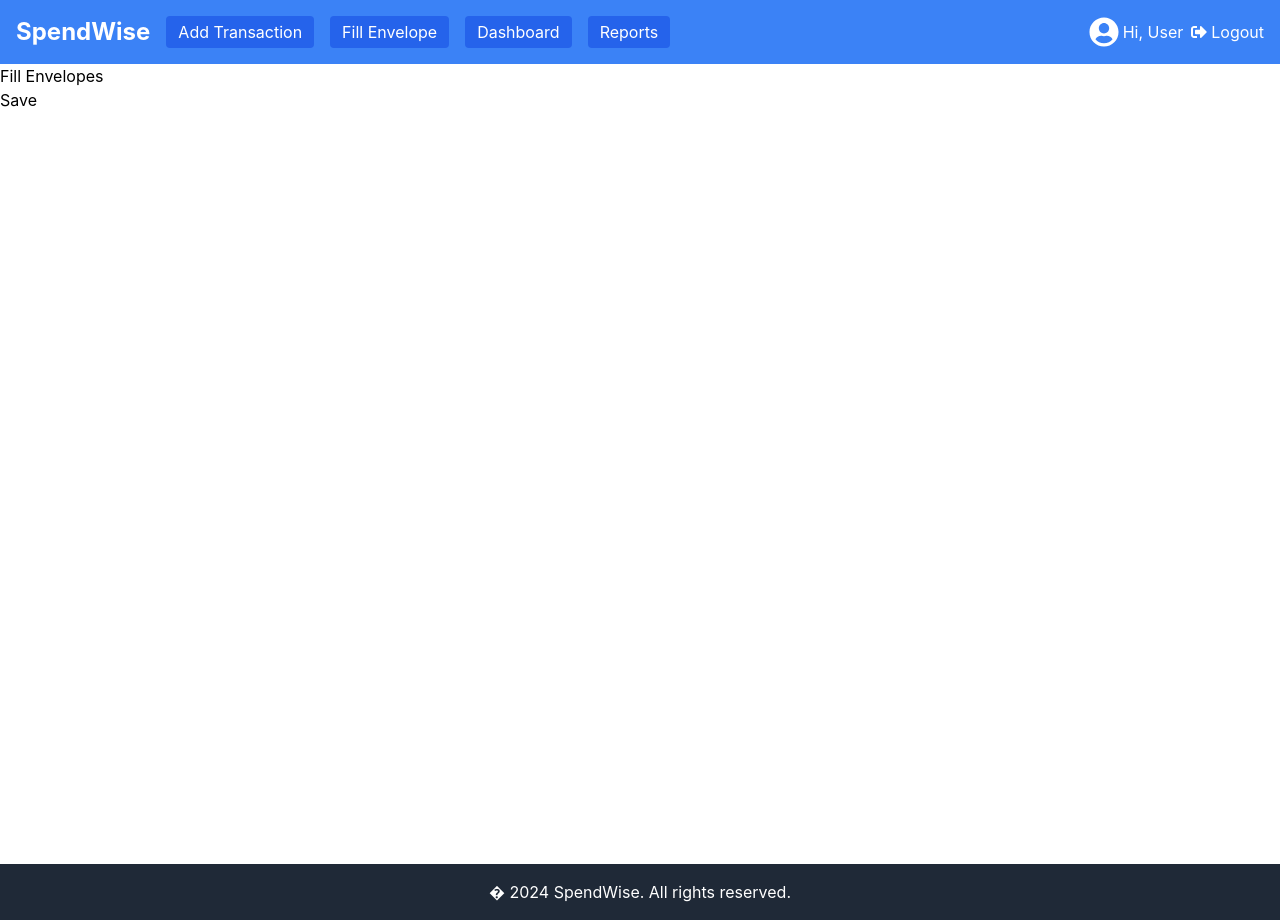
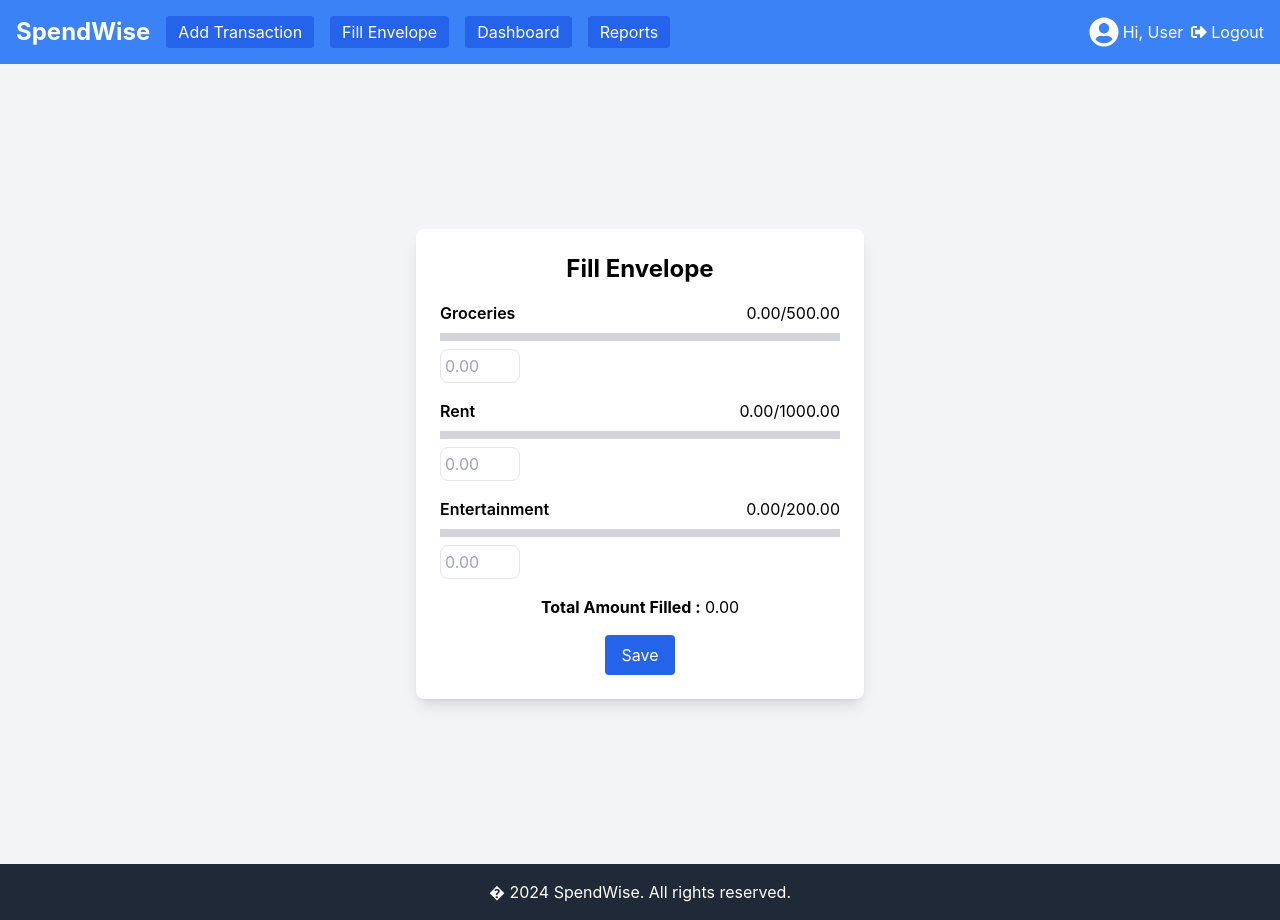
Before and after one commit to sunilpargi/spendwise, a React (Create React App) app: page /fill-envelope in a window 1280 px wide. Built offline with nearby package versions, Linux system fonts and the light colour scheme.

Commit message:
implement FillEnvelopePage rendering properly

```diff
--- a/src/pages/FillEnvelopePage.js
+++ b/src/pages/FillEnvelopePage.js
@@ -1,22 +1,92 @@
 import React, { useState } from 'react';
-import FillEnvelopeForm from '../components/FillEnvelopeForm';
-
 
 const FillEnvelopePage = () => {
+    // Initial state for envelopes
     const [envelopes, setEnvelopes] = useState([
-        // Add envelope data here
-        // Example: { id: '1', name: 'Groceries', amount: 0 }
+        { id: 1, name: 'Groceries', budget: 500, available: 0 },
+        { id: 2, name: 'Rent', budget: 1000, available: 0 },
+        { id: 3, name: 'Entertainment', budget: 200, available: 0 },
+        // Add more envelopes as needed
     ]);
 
-    const handleFormSubmit = (formData) => {
-        // Process the formData and update envelopes
-        console.log('Form data:', formData);
+    // State to track the sum of all available balances
+    const [totalAmountFilled, setTotalAmountFilled] = useState(0);
+
+    // Function to handle amount change
+    const handleAmountChange = (value, envelopeId) => {
+        // Convert the value to a number
+        const amount = parseFloat(value);
+
+        // Validate the input to ensure it's a positive number
+        if (isNaN(amount) || amount < 0) {
+            return;
+        }
+
+        // Update the available balance of the selected envelope
+        const updatedEnvelopes = envelopes.map((envelope) => {
+            if (envelope.id === envelopeId) {
+                return {
+                    ...envelope,
+                    available: amount,
+                };
+            }
+            return envelope;
+        });
+
+        setEnvelopes(updatedEnvelopes);
+
+        // Recalculate the total amount filled as the sum of all available balances
+        const newTotalAmountFilled = updatedEnvelopes.reduce((sum, envelope) => sum + envelope.available, 0);
+        setTotalAmountFilled(newTotalAmountFilled);
     };
 
     return (
-        <div className="fill-envelope-page">
-            <h1>Fill Envelopes</h1>
-            <FillEnvelopeForm envelopes={envelopes} onSubmit={handleFormSubmit} />
+        <div className="fill-envelope-page flex flex-col items-center justify-center min-h-screen bg-gray-100">
+            <div className="form-wrapper bg-white p-6 rounded-lg shadow-lg w-full max-w-md">
+                <h1 className="text-2xl font-bold mb-4 text-center">Fill Envelope</h1>
+
+                {/* Display each envelope */}
+                {envelopes.map((envelope) => (
+                    <div key={envelope.id} className="mb-4">
+                        <div className="flex justify-between mb-2">
+                            <div className="font-semibold">{envelope.name}</div>
+                            {/* Display available/budget */}
+                            <div>{`${envelope.available.toFixed(2)}/${envelope.budget.toFixed(2)}`}</div>
+                        </div>
+
+                        {/* Display the green bar for the envelope */}
+                        <div className="relative h-2 bg-gray-300 mt-2">
+                            <div
+                                className="absolute h-2 bg-green-500"
+                                style={{
+                                    width: `${Math.min((envelope.available / envelope.budget) * 100, 100)}%`,
+                                }}
+                            />
+                        </div>
+
+                        {/* Display input field for entering amount */}
+                        <div className="mt-2 flex space-x-2">
+                            <input
+                                type="number"
+                                min="0"
+                                placeholder="0.00"
+                                onChange={(e) => handleAmountChange(e.target.value, envelope.id)}
+                                className="border p-1 w-20 rounded-lg"
+                            />
+                        </div>
+                    </div>
+                ))}
+
+                {/* Display total amount filled */}
+                <div className="mt-4 text-center">
+                    <strong>Total Amount Filled :</strong> {totalAmountFilled.toFixed(2)}
+                </div>
+
+                {/* Save button */}
+                <div className="flex justify-center mt-4">
+                    <button className="btn bg-blue-600 text-white px-4 py-2 rounded">Save</button>
+                </div>
+            </div>
         </div>
     );
 };
```
